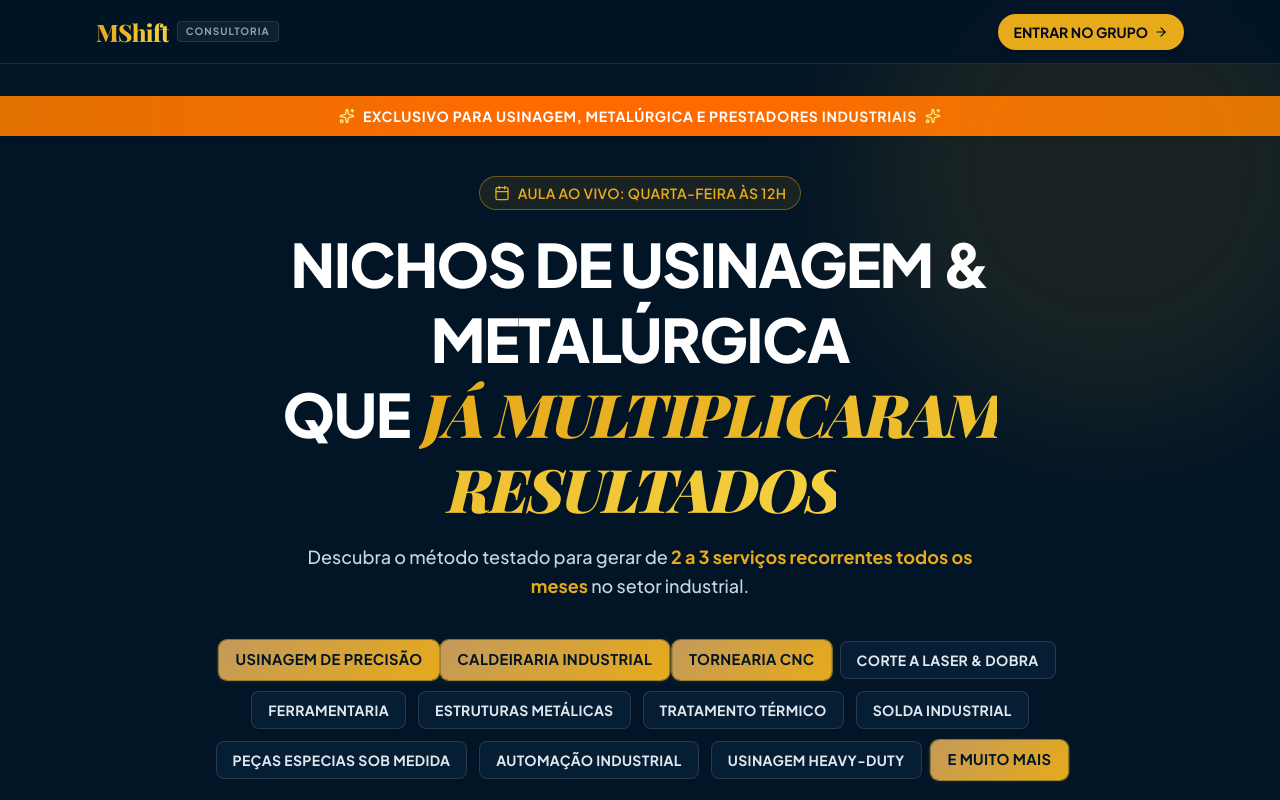
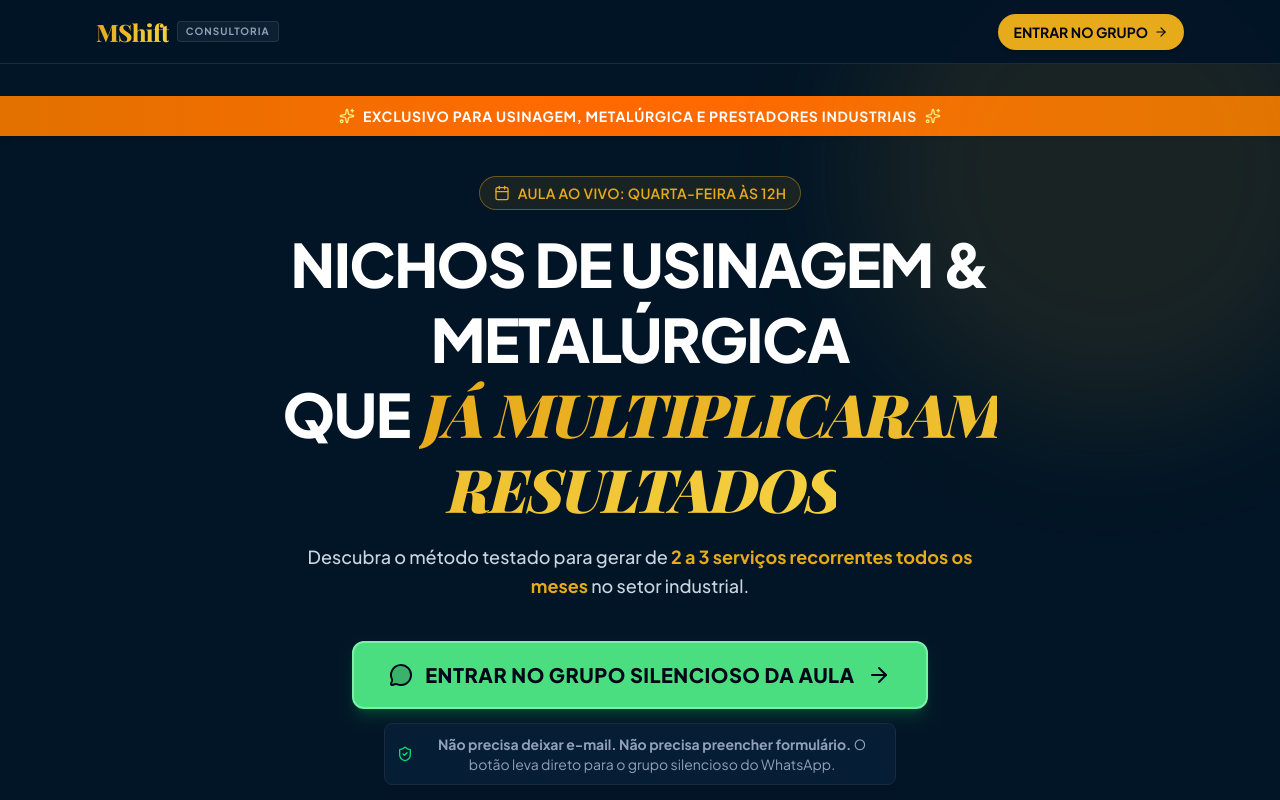
Before and after one commit to hyagonani/mshift, a Next.js app: page /aula-usinagem in a window 1280 px wide. Shown: the top 800 px of the page. Built offline with nearby package versions, Linux system fonts and the light colour scheme; a web font is replaced by a local one.

Commit message:
feat: add landing page for MShift machining workshop with testimonial gallery and WhatsApp group CTA

```diff
--- a/app/aula-usinagem/page.tsx
+++ b/app/aula-usinagem/page.tsx
@@ -12,21 +12,6 @@ export const metadata: Metadata = {
 };
 
 const WHATSAPP_GROUP_URL = "https://chat.whatsapp.com/FM7Nhj1FhlB3yeFAVuo79z?s=cl&p=i&ilr=4&amv=0";
-
-const NICHOS_LIST = [
-  { name: 'USINAGEM DE PRECISÃO', highlight: true },
-  { name: 'CALDEIRARIA INDUSTRIAL', highlight: true },
-  { name: 'TORNEARIA CNC', highlight: true },
-  { name: 'CORTE A LASER & DOBRA', highlight: false },
-  { name: 'FERRAMENTARIA', highlight: false },
-  { name: 'ESTRUTURAS METÁLICAS', highlight: false },
-  { name: 'TRATAMENTO TÉRMICO', highlight: false },
-  { name: 'SOLDA INDUSTRIAL', highlight: false },
-  { name: 'PEÇAS ESPECIAS SOB MEDIDA', highlight: false },
-  { name: 'AUTOMAÇÃO INDUSTRIAL', highlight: false },
-  { name: 'USINAGEM HEAVY-DUTY', highlight: false },
-  { name: 'E MUITO MAIS', highlight: true },
-];
 
 const DEPOIMENTOS = [
   {
@@ -113,22 +98,6 @@ export default function AulaUsinagemPage() {
             <p className="text-slate-300 text-sm sm:text-lg max-w-2xl mx-auto font-medium leading-relaxed">
               Descubra o método testado para gerar de <strong className="text-secondary font-bold">2 a 3 serviços recorrentes todos os meses</strong> no setor industrial.
             </p>
-          </div>
-
-          {/* Badges Cloud */}
-          <div className="flex flex-wrap justify-center gap-2 sm:gap-3 max-w-4xl mx-auto mb-8 sm:mb-10">
-            {NICHOS_LIST.map((nicho, idx) => (
-              <span
-                key={idx}
-                className={`px-3 sm:px-4 py-1.5 sm:py-2 rounded-lg text-xs sm:text-sm font-bold tracking-wide uppercase shadow-sm ${
-                  nicho.highlight
-                    ? 'bg-gradient-gold text-background-dark ring-1 ring-amber-300/50 scale-105 shadow-amber-500/20'
-                    : 'bg-card-dark text-slate-200 border border-slate-700/80'
-                }`}
-              >
-                {nicho.name}
-              </span>
-            ))}
           </div>
 
           {/* CTA 1 Button & Guarantee */}
```
Also changed, not shown: 1 other file (tests, documents, lock files or other folders).
